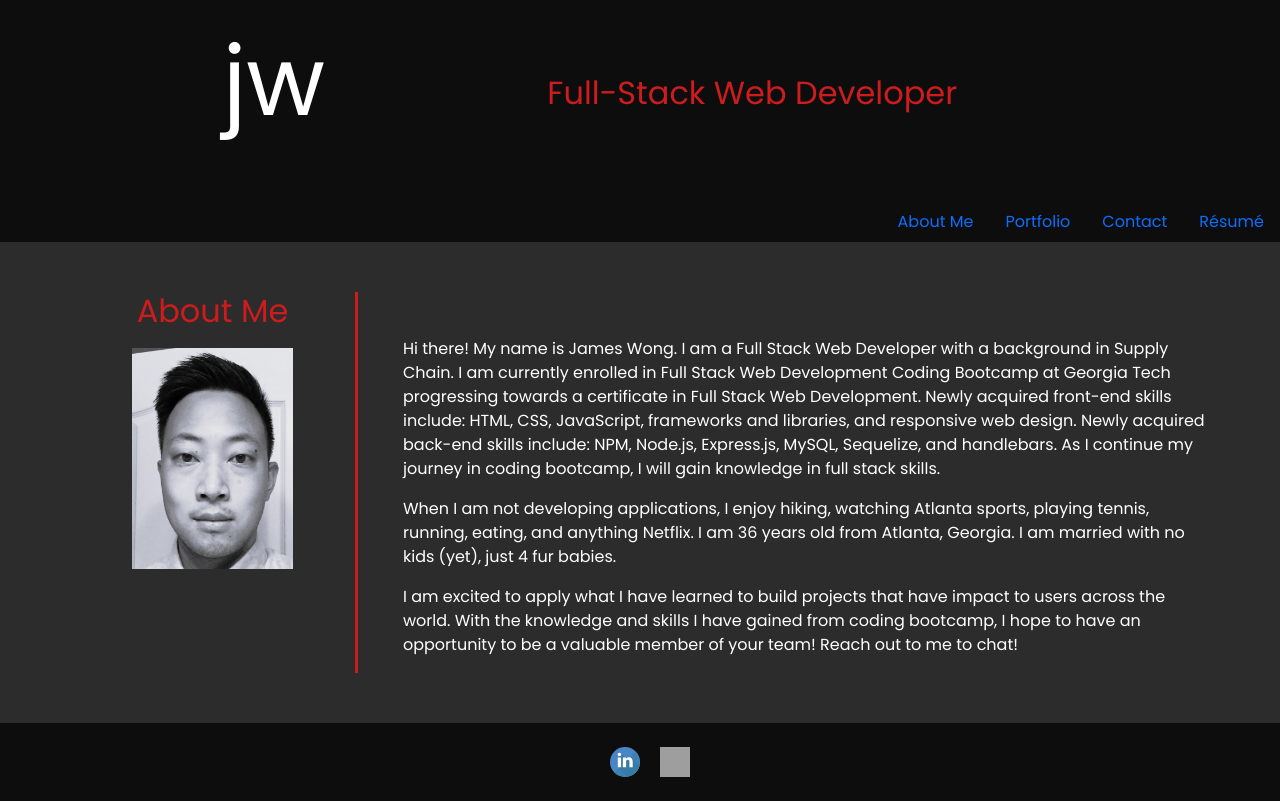
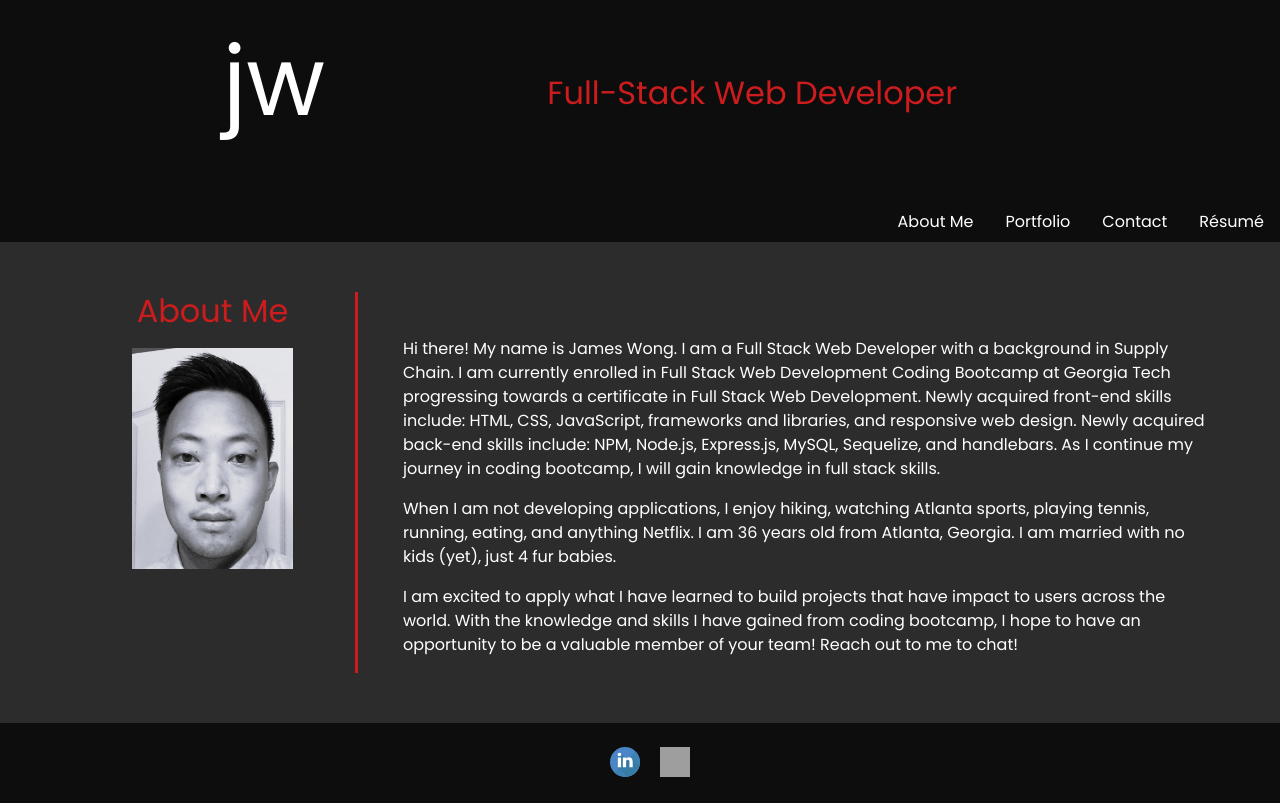
Before and after one commit to James-Y-Wong/react-portfolio, a React (Create React App) app in the folder portfolio/: page / in a window 1280 px wide. Built offline with nearby package versions, Linux system fonts and the light colour scheme; grey boxes are pictures that could not be loaded.

Commit message:
fixed nav links for active and hover

```diff
--- a/portfolio/src/components/Header.js
+++ b/portfolio/src/components/Header.js
@@ -13,9 +13,6 @@ export default function Header() {
           <p className="tag-line">Full-Stack Web Developer</p>
         </div>
       </div>
-      {/* <div className="col">
-        <PortfolioContainer />
-      </div> */}
     </div>
   );
 }
--- a/portfolio/src/components/NavTabs.js
+++ b/portfolio/src/components/NavTabs.js
@@ -12,7 +12,7 @@ function NavTabs({ currentPage, handlePageChange }) {
           onClick={() => handlePageChange('About')}
           // This is a conditional (ternary) operator that checks to see if the current page is "Home"
           // If it is, we set the current page to 'nav-link-active', otherwise we set it to 'nav-link'
-          className={currentPage === 'About' ? 'nav-link active' : 'nav-link'}
+          className={currentPage === 'Portfolio' ? 'nav-link active' : 'nav-link'}
         >
           About Me
         </a>
--- a/portfolio/src/styles/style.css
+++ b/portfolio/src/styles/style.css
@@ -28,6 +28,7 @@
 .body {
     background-color: var(--smoke);
     padding-bottom: 50px;
+    min-height: calc(100vh - 80px);
 }
 
 .navigation {
@@ -54,13 +55,20 @@ a {
 }
 
 /* when hovering over links text turns from light to lava */
-a:hover, .nav-link:hover {
+a:hover, a.nav-link:hover {
     color: var(--lava);
 }
 
 /* changed bootstrap default font color to light */
-.nav-link, .card-text {
+a.nav-link, .card-text {
     color: var(--light);
+}
+a.nav-item {
+    color: var(--light)
+}
+
+a.nav-link:active {
+    color: var(--lava)
 }
 
 .card-body {
@@ -88,6 +96,7 @@ a:hover, .nav-link:hover {
     margin-bottom: 0%;
     margin-top: 0%;
     padding: 1.5rem;
+    height: 80px;
 }
 
 .logo {
```
